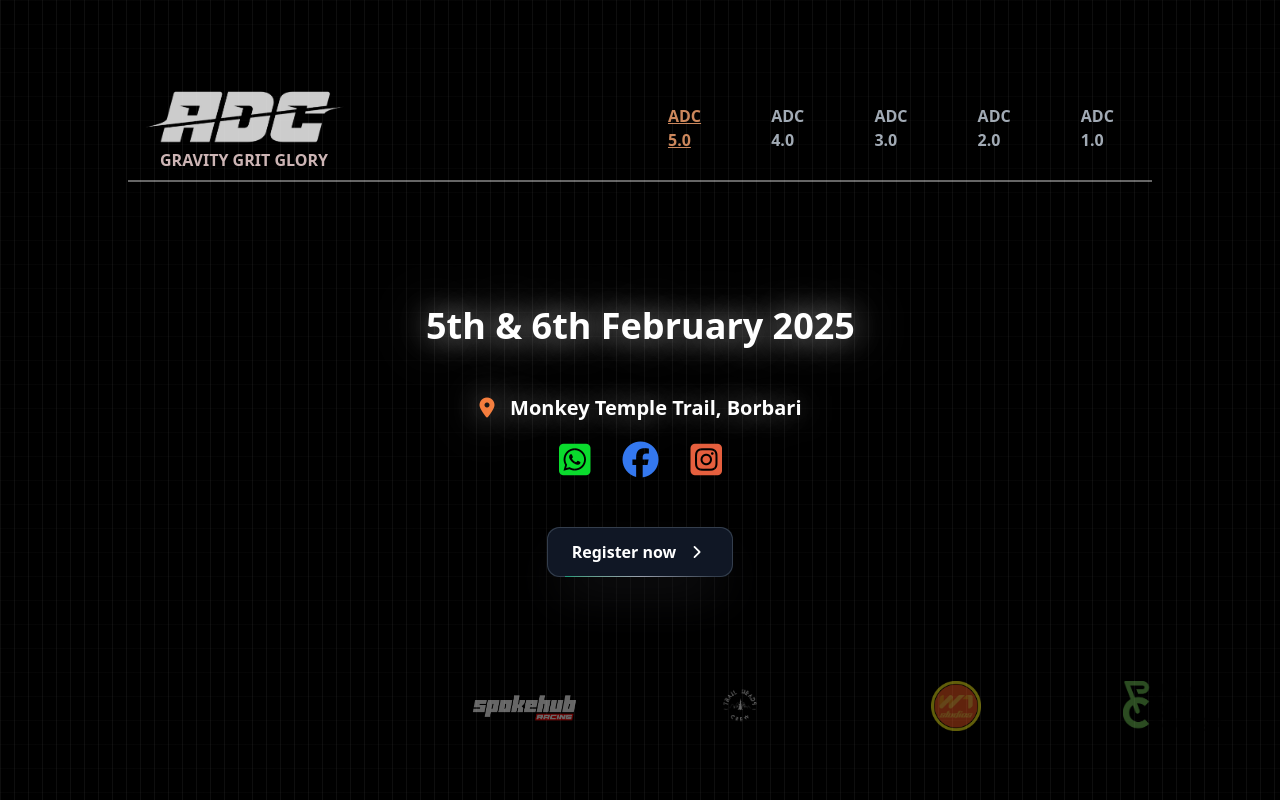
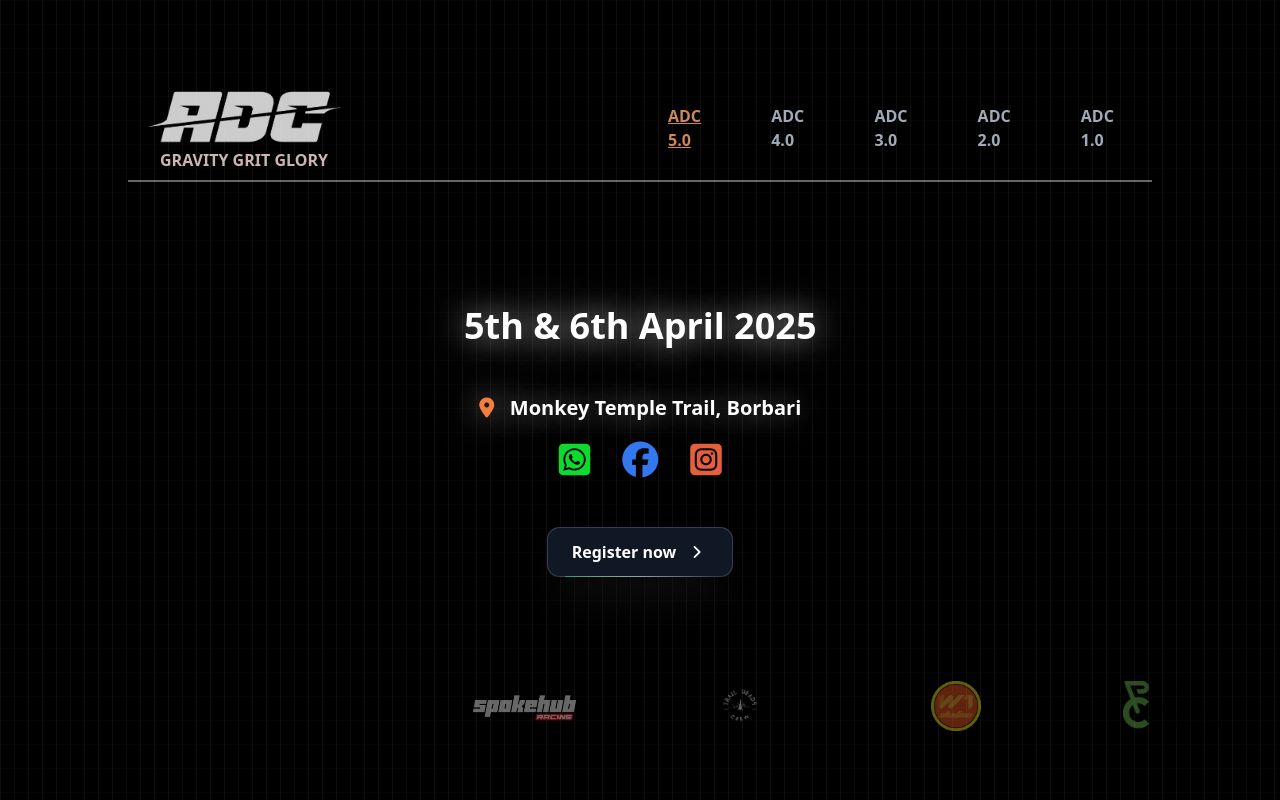
Before and after one commit to PREETOMGOGOI123/adcrace, a SvelteKit app: page /ADC-5 in a window 1280 px wide. Built offline with nearby package versions, Linux system fonts and the light colour scheme.

Commit message:
date correction

```diff
--- a/src/routes/ADC-5/+page.svelte
+++ b/src/routes/ADC-5/+page.svelte
@@ -9,7 +9,7 @@
             <h2
                 class="text-4xl font-extrabold text-white text-flicker-in-glow"
             >
-                5th & 6th February 2025
+                5th & 6th April 2025
             </h2>
         </div>
         <div class="roll-in-left flex flex-col gap-5 items-center justify-between">
```
